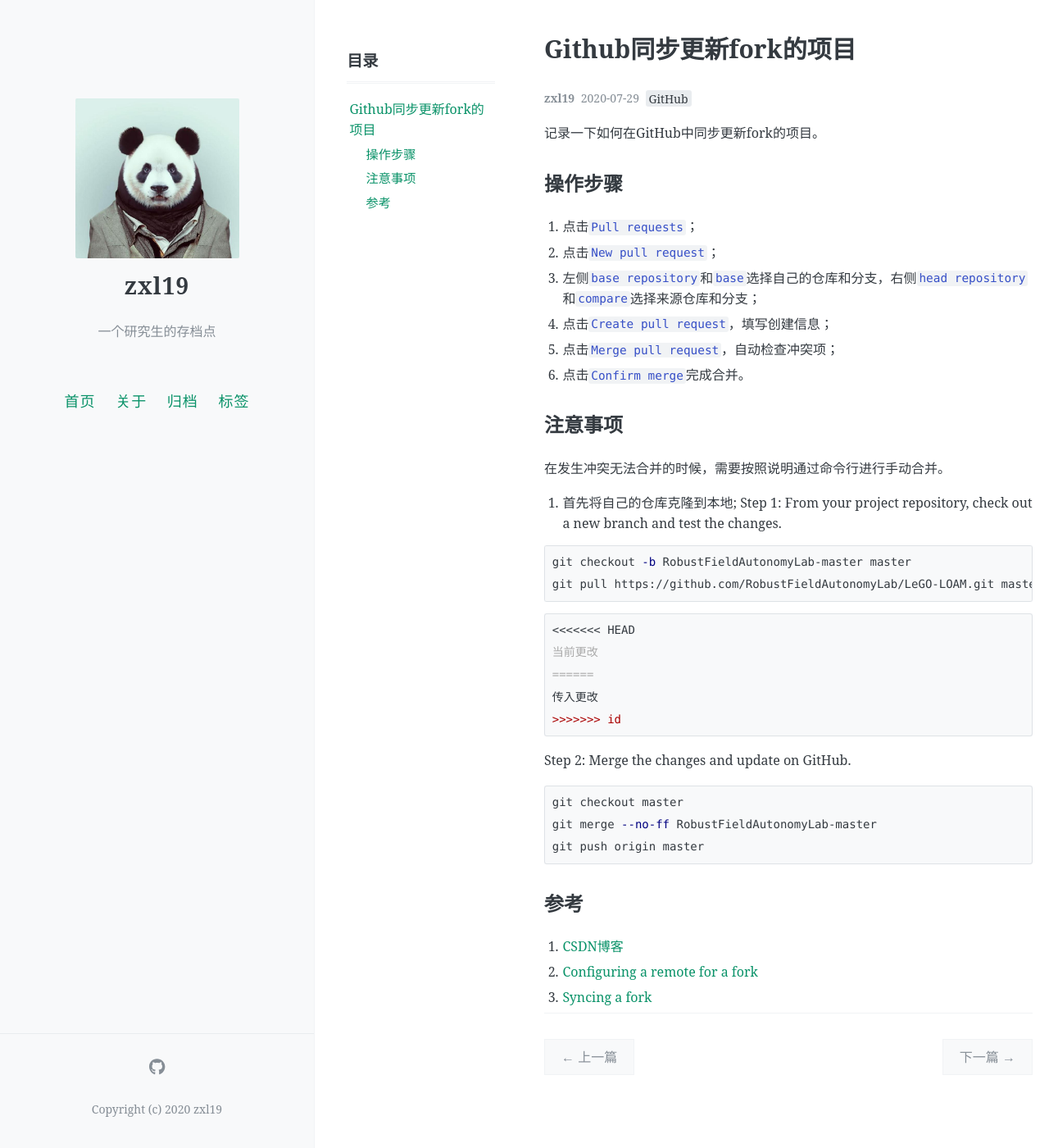
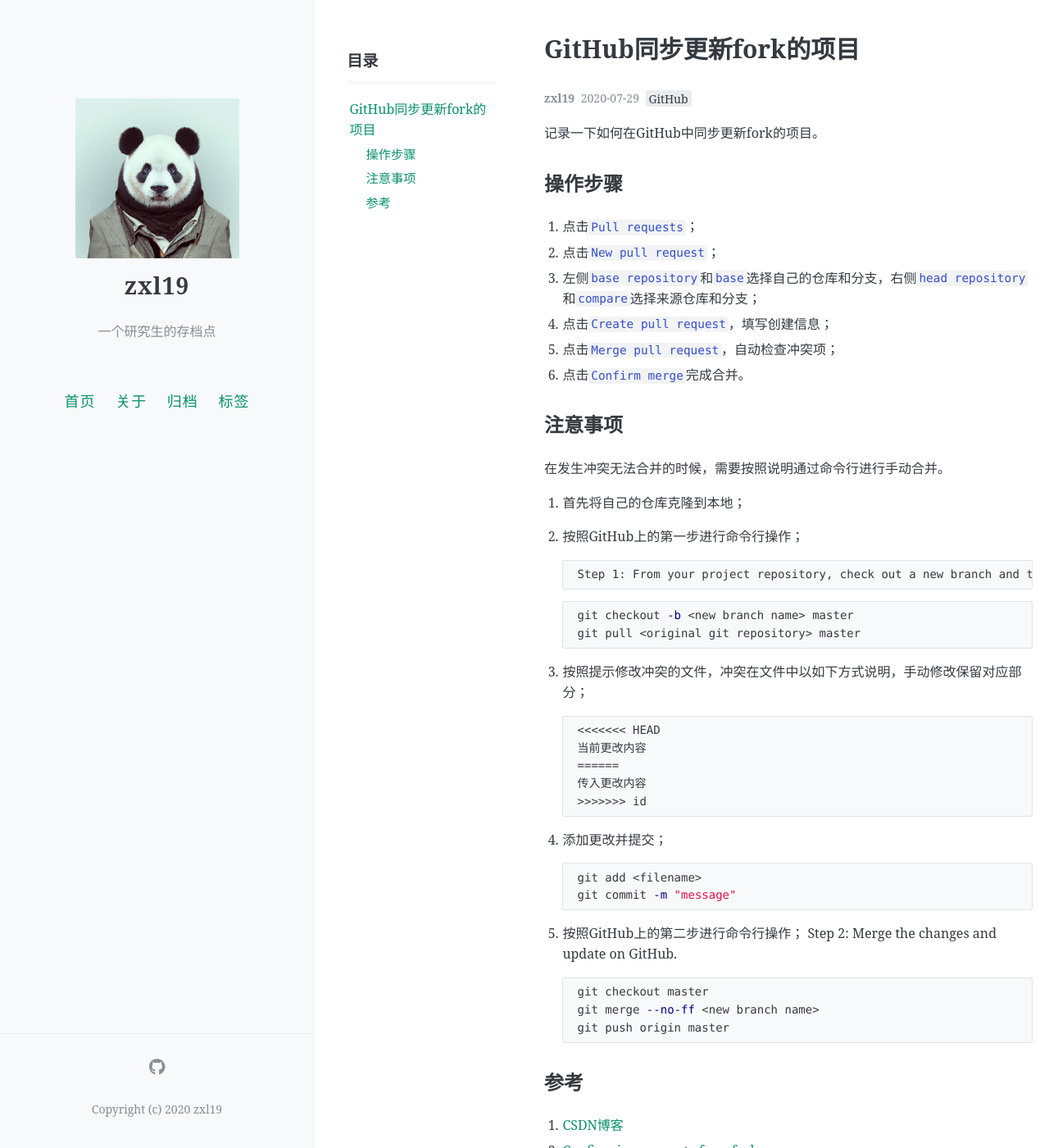
Before and after one commit to zxl19/zxl19.github.io, a Jekyll site: the page built from _posts/2020-07-29-github-fork-update.md, in a window 1280 px wide and 1400 px high. Shown: the whole window at 82% size. Built offline with Jekyll 4.4.1, drawn with Linux system fonts in a browser that asks for light colours; comment, search, counter and statistics services are not loaded.

Commit message:
Update posts

````diff
--- a/_posts/2020-07-29-github-fork-update.md
+++ b/_posts/2020-07-29-github-fork-update.md
@@ -1,6 +1,6 @@
 ---
 layout: post
-title: Github同步更新fork的项目
+title: GitHub同步更新fork的项目
 date: 2020-07-29
 author: zxl19
 tags: [GitHub]
@@ -26,29 +26,43 @@ pinned: false
 
 在发生冲突无法合并的时候，需要按照说明通过命令行进行手动合并。
 
-1. 首先将自己的仓库克隆到本地;
-Step 1: From your project repository, check out a new branch and test the changes.
+1. 首先将自己的仓库克隆到本地；
+2. 按照GitHub上的第一步进行命令行操作；
 
-```shell
-git checkout -b RobustFieldAutonomyLab-master master
-git pull https://github.com/RobustFieldAutonomyLab/LeGO-LOAM.git master
-```
+    ```text
+    Step 1: From your project repository, check out a new branch and test the changes.
+    ```
 
-```markdown
-<<<<<<< HEAD
-当前更改
-======
-传入更改
->>>>>>> id
-```
+    ```shell
+    git checkout -b <new branch name> master
+    git pull <original git repository> master
+    ```
 
-Step 2: Merge the changes and update on GitHub.
+3. 按照提示修改冲突的文件，冲突在文件中以如下方式说明，手动修改保留对应部分；
 
-```shell
-git checkout master
-git merge --no-ff RobustFieldAutonomyLab-master
-git push origin master
-```
+    ```text
+    <<<<<<< HEAD
+    当前更改内容
+    ======
+    传入更改内容
+    >>>>>>> id
+    ```
+
+4. 添加更改并提交；
+
+    ```shell
+    git add <filename>
+    git commit -m "message"
+    ```
+
+5. 按照GitHub上的第二步进行命令行操作；
+    Step 2: Merge the changes and update on GitHub.
+
+    ```shell
+    git checkout master
+    git merge --no-ff <new branch name>
+    git push origin master
+    ```
 
 ## 参考
 
````
Also changed, not shown: _posts/2020-05-05-blog-setup.md (+2 -2 lines), _posts/2020-06-25-github-setup.md (+3 -3 lines), _posts/2020-07-28-github-profile.md (+1 -1 lines).
